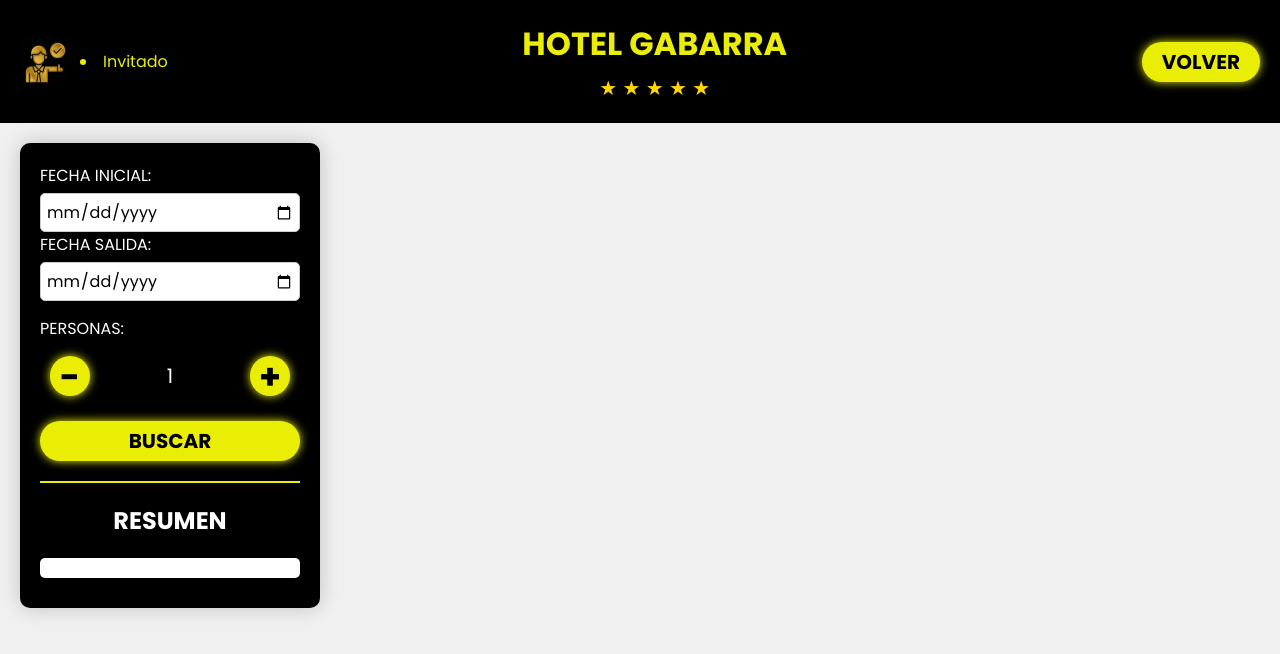
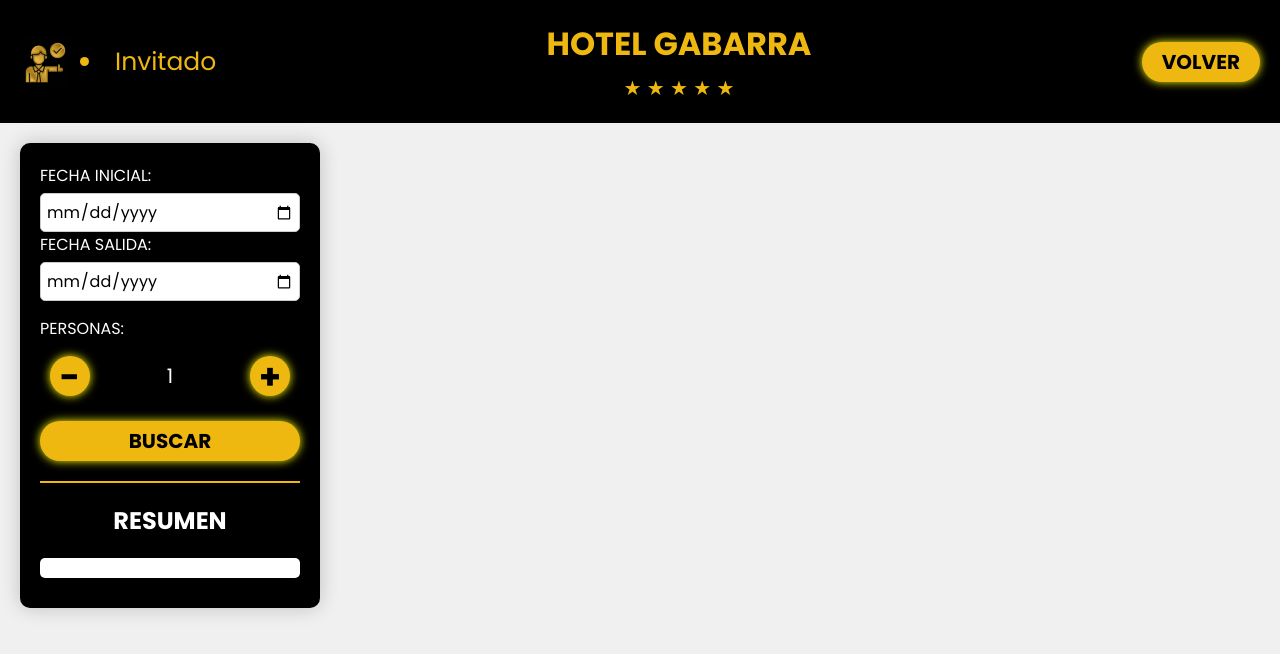
Before and after one commit to Lealcacua/hotelGabarra, a website: page public/filtroBusqueda.html in a window 1280 px wide. Drawn offline with Linux system fonts and the light colour scheme; no server answers.

Commit message:
Arreglos de color
Cambios de color secundarios.

```diff
--- a/public/js/verReservas.js
+++ b/public/js/verReservas.js
@@ -27,10 +27,9 @@ document.addEventListener('DOMContentLoaded', function () {
                 row.innerHTML = `
                     <td>${reserva.idReservas}</td>
                     <td>${reserva.idUsuario}</td>
-                    <td>${reserva.Habitaciones}</td>
+                    <td>${reserva.numeroHabitaciones}</td>
                     <td>${reserva.fechaInicio}</td>
                     <td>${reserva.fechaFin}</td>
-                    <td>${reserva.estadoPago}</td>
                 `;
                 reservasBody.appendChild(row);
             });
--- a/public/styles/Admin.css
+++ b/public/styles/Admin.css
@@ -8,6 +8,10 @@
 
 body {
     font-family: 'Poppins', sans-serif;
+}
+
+.nombreUsuario{
+    color: #efb810;
 }
 
 h1, h2 {
@@ -40,7 +44,7 @@ li {
 header {
     padding: 20px 20px;
     background: #000;
-    box-shadow: 0 0 10px rgb(234, 238, 5);
+    box-shadow: 0 0 10px #efb810;
     display: flex;
     align-items: center;
     position: fixed;
@@ -71,7 +75,7 @@ header ul li a {
 }
 
 header ul li a:hover {
-    color: #FFD700;
+    color: #efb810;
 }
 
 header i {
@@ -114,7 +118,7 @@ header .navlinks span {
 }
 
 .slider {
-    background-image: url('../images/sencilla1.jpg');
+    background-image: url('../images/frente.jpeg');
     background-size: cover;
     background-position: center;
     height: calc(100vh - 40px);
@@ -128,27 +132,27 @@ header .navlinks span {
 
 @keyframes animate {
     20% {
-        background-image: url('../images/sencilla1.jpg');
+        background-image: url('../images/frente.jpeg');
         background-size: cover;
     }
 
     40% {
-        background-image: url('../images/sencilla2.jpg');
+        background-image: url('../images/pasillo.jpeg');
         background-size: cover;
     }
 
     60% {
-        background-image: url('../images/sencilla3.jpg');
+        background-image: url('../images/piscina.jpeg');
         background-size: cover;
     }
 
     80% {
-        background-image: url('../images/sencilla4.jpg');
+        background-image: url('../images/buffet.jpeg');
         background-size: cover;
     }
 
     100% {
-        background-image: url('../images/sencilla4.jpg');
+        background-image: url('../images/sala.jpeg');
         background-size: cover;
     }
 }
@@ -181,8 +185,8 @@ header .navlinks span {
     position: relative;
     width: 100%;
     height: 40px;
-    background: rgb(234, 238, 5);
-    box-shadow: 0 0 10px rgb(234, 238, 5);
+    background: #efb810;
+    box-shadow: 0 0 10px yellow;
     padding: 10px 20px;
     border: none;
     border-radius: 30px;
--- a/public/styles/filtroBusqueda.css
+++ b/public/styles/filtroBusqueda.css
@@ -17,13 +17,15 @@ body {
     justify-content: space-between;
     align-items: center;
     background-color: #000;
-    color: rgb(234, 238, 5);
+    color: #efb810;
     padding: 20px;
 }
 
 .header-left {
     display: flex;
     align-items: center;
+    color: #efb810;
+    font-size: 25px;
 }
 
 .verified-icon {
@@ -53,7 +55,7 @@ body {
 
 .stars span {
     font-size: 20px;
-    color: gold;
+    color: #efb810;
 }
 
 .header-right {
@@ -64,8 +66,8 @@ body {
     position: relative;
     width: 100%;
     height: 40px;
-    background: rgb(234, 238, 5);
-    box-shadow: 0 0 10px rgb(234, 238, 5);
+    background: #efb810;
+    box-shadow: 0 0 10px yellow;
     padding: 10px 20px;
     border: none;
     border-radius: 30px;
@@ -114,8 +116,8 @@ button {
     position: relative;
     width: 100%;
     height: 40px;
-    background: rgb(234, 238, 5);
-    box-shadow: 0 0 10px rgb(234, 238, 5);
+    background: #efb810;
+    box-shadow: 0 0 10px yellow;
     padding: 10px 20px;
     border: none;
     border-radius: 30px;
@@ -141,8 +143,8 @@ button {
     position: relative;
     width: 30px;
     height: 40px;
-    background: rgb(234, 238, 5);
-    box-shadow: 0 0 10px rgb(234, 238, 5);
+    background: #efb810;
+    box-shadow: 0 0 10px yellow;
     font-size: 35px;
     color: black;
     cursor: pointer;
@@ -204,8 +206,8 @@ button {
     position: relative;
     width: 100%;
     height: 40px;
-    background: rgb(234, 238, 5);
-    box-shadow: 0 0 10px rgb(234, 238, 5);
+    background: #efb810;
+    box-shadow: 0 0 10px yellow;
     font-size: 20px;
     color: #000;
     cursor: pointer;
@@ -232,8 +234,8 @@ button {
 
 #pagarReserva {
     margin-top: 20px;
-    background: rgb(234, 238, 5);
-    box-shadow: 0 0 10px rgb(234, 238, 5);
+    background: #efb810;
+    box-shadow: 0 0 10px yellow;
     border: none;
     border-radius: 30px;
     cursor: pointer;
@@ -248,7 +250,7 @@ button {
 .divider {
     border: none;
     height: 2px;
-    background-color: rgb(234, 238, 5);
+    background-color: #efb810;
     margin: 20px 0; /* Espaciado alrededor de la línea divisoria */
 }
 
@@ -322,8 +324,8 @@ button {
 }
 
 #confirmarPagoBtn {
-    background: rgb(234, 238, 5);
-    box-shadow: 0 0 10px rgb(234, 238, 5);
+    background: #efb810;
+    box-shadow: 0 0 10px yellow;
     border: none;
     border-radius: 30px;
     cursor: pointer;
--- a/public/styles/habitaciones.css
+++ b/public/styles/habitaciones.css
@@ -17,7 +17,7 @@ body {
     justify-content: space-between;
     align-items: center;
     background-color: #000;
-    color: rgb(234, 238, 5);
+    color: #efb810;
     padding: 20px;
 }
 
@@ -33,8 +33,8 @@ body {
 }
 
 .username {
-    font-size: 20px;
-    color: white;
+    font-size: 25px;
+    color: #efb810;
     margin-right: 20px;
 }
 
@@ -53,7 +53,7 @@ body {
 
 .stars span {
     font-size: 20px;
-    color: gold;
+    color: #efb810;
 }
 
 .header-right {
@@ -64,8 +64,8 @@ body {
     position: relative;
     width: 100%;
     height: 40px;
-    background: rgb(234, 238, 5);
-    box-shadow: 0 0 10px rgb(234, 238, 5);
+    background: #efb810;
+    box-shadow: 0 0 10px yellow;
     padding: 10px 20px;
     border: none;
     border-radius: 30px;
--- a/public/styles/inicio.css
+++ b/public/styles/inicio.css
@@ -40,7 +40,7 @@ li {
 header {
     padding: 20px 20px;
     background: #000;
-    box-shadow: 0 0 10px rgb(200, 150, 41);
+    box-shadow: 0 0 10px #efb810;
     display: flex;
     align-items: center;
     position: fixed;
@@ -71,7 +71,7 @@ header ul li a {
 }
 
 header ul li a:hover {
-    color: rgb(200, 150, 41);
+    color: #efb810;
 }
 
 header i {
--- a/public/styles/pagos.css
+++ b/public/styles/pagos.css
@@ -17,13 +17,15 @@ body {
     justify-content: space-between;
     align-items: center;
     background-color: #000;
-    color: rgb(234, 238, 5);
+    color: #efb810;
     padding: 20px;
 }
 
 .header-left {
     display: flex;
     align-items: center;
+    font-size: 25px;
+    color: #efb810;
 }
 
 .verified-icon {
@@ -33,8 +35,6 @@ body {
 }
 
 .username {
-    font-size: 20px;
-    color: white;
     margin-right: 20px;
 }
 
@@ -53,7 +53,7 @@ body {
 
 .stars span {
     font-size: 20px;
-    color: gold;
+    color: #efb810;
 }
 
 .header-right {
@@ -64,8 +64,8 @@ body {
     position: relative;
     width: 100%;
     height: 40px;
-    background: rgb(234, 238, 5);
-    box-shadow: 0 0 10px rgb(234, 238, 5);
+    background: #efb810;
+    box-shadow: 0 0 10px yellow;
     padding: 10px 20px;
     border: none;
     border-radius: 30px;
--- a/public/styles/sesionIniciada.css
+++ b/public/styles/sesionIniciada.css
@@ -10,13 +10,11 @@ body {
     font-family: 'Poppins', sans-serif;
 }
 .nombreUsuario{
-    color: #ddd;
+    color: #efb810;
 }
-span{
-    color: #ddd;
-}
+
 p{
-    color: #ddd;
+    color: white;
 }
 h1, h2 {
     font-family: sans-serif;
@@ -48,7 +46,7 @@ li {
 header {
     padding: 20px 20px;
     background: #000;
-    box-shadow: 0 0 10px rgb(234, 238, 5);
+    box-shadow: 0 0 10px #efb810;
     display: flex;
     align-items: center;
     position: fixed;
@@ -79,7 +77,7 @@ header ul li a {
 }
 
 header ul li a:hover {
-    color: #FFD700;
+    color: #efb810;
 }
 
 header i {
@@ -122,7 +120,7 @@ header .navlinks span {
 }
 
 .slider {
-    background-image: url('../images/sencilla1.jpg');
+    background-image: url('../images/frente.jpeg');
     background-size: cover;
     background-position: center;
     height: calc(100vh - 40px);
@@ -131,31 +129,32 @@ header .navlinks span {
     margin: 0 auto;
     animation: animate 10s infinite;
     position: relative;
+
 }
 
 @keyframes animate {
     20% {
-        background-image: url('../images/sencilla1.jpg');
+        background-image: url('../images/frente.jpeg');
         background-size: cover;
     }
 
     40% {
-        background-image: url('../images/sencilla2.jpg');
+        background-image: url('../images/pasillo.jpeg');
         background-size: cover;
     }
 
     60% {
-        background-image: url('../images/sencilla3.jpg');
+        background-image: url('../images/piscina.jpeg');
         background-size: cover;
     }
 
     80% {
-        background-image: url('../images/sencilla4.jpg');
+        background-image: url('../images/buffet.jpeg');
         background-size: cover;
     }
 
     100% {
-        background-image: url('../images/sencilla4.jpg');
+        background-image: url('../images/sala.jpeg');
         background-size: cover;
     }
 }
@@ -188,8 +187,8 @@ header .navlinks span {
     position: relative;
     width: 100%;
     height: 40px;
-    background: rgb(234, 238, 5);
-    box-shadow: 0 0 10px rgb(234, 238, 5);
+    background: #efb810;
+    box-shadow: 0 0 10px yellow;
     padding: 10px 20px;
     border: none;
     border-radius: 30px;
--- a/public/styles/soporte.css
+++ b/public/styles/soporte.css
@@ -17,13 +17,15 @@ body {
     justify-content: space-between;
     align-items: center;
     background-color: #000;
-    color: rgb(234, 238, 5);
+    color: #efb810;
     padding: 20px;
 }
 
 .header-left {
     display: flex;
     align-items: center;
+    font-size: 25px;
+    color: #efb810;
 }
 
 .verified-icon {
@@ -33,8 +35,8 @@ body {
 }
 
 .username {
-    font-size: 20px;
-    color: white;
+    font-size: 25px;
+    color: #efb810;
     margin-right: 20px;
 }
 
@@ -54,7 +56,7 @@ body {
 
 .stars span {
     font-size: 20px;
-    color: gold;
+    color: #efb810;
 }
 
 .header-right {
@@ -65,8 +67,8 @@ body {
     position: relative;
     width: 100%;
     height: 40px;
-    background: rgb(234, 238, 5);
-    box-shadow: 0 0 10px rgb(234, 238, 5);
+    background: #efb810;
+    box-shadow: 0 0 10px yellow;
     padding: 10px 20px;
     border: none;
     border-radius: 30px;
--- a/public/styles/styles.css
+++ b/public/styles/styles.css
@@ -20,7 +20,7 @@ body {
     width: 400px;
     height: 500px;
     background: #000;
-    box-shadow: 0 0 50px rgb(234, 238, 5);
+    box-shadow: 0 0 50px yellow;
     border-radius: 20px;
     padding: 40px;
     overflow: hidden;
@@ -63,7 +63,7 @@ body {
 
 h2 {
     font-size: 30px;
-    color: rgb(246, 247, 223);
+    color: #efb810;
     text-align: center;
 }
 
@@ -89,7 +89,7 @@ h2 {
     height: 40px;
     font-size: 16px;
     color: rgb(246, 247, 223);
-    padding: 0 5px;
+    padding: 0 50px;
     background: transparent;
     border: none;
     outline: none;
@@ -98,7 +98,7 @@ h2 {
 
 .input-group input:focus~label,
 .input-group input:valid~label {
-    top: -5px;
+    top: -2px;
 }
 
 .remember {
@@ -111,15 +111,15 @@ h2 {
 }
 
 .remember label input {
-    accent-color: rgb(234, 238, 5);
+    accent-color: #efb810;
 }
 
 button {
     position: relative;
     width: 100%;
     height: 40px;
-    background: rgb(234, 238, 5);
-    box-shadow: 0 0 10px rgb(234, 238, 5);
+    background: #efb810;
+    box-shadow: 0 0 10px yellow;
     font-size: 16px;
     color: #000;
     font-weight: 500;
@@ -140,7 +140,7 @@ button {
 }
 
 .signUp-link p a {
-    color: rgb(234, 238, 5);
+    color: #efb810;
     text-decoration: none;
     font-weight: 500;
 }
--- a/public/styles/verReservas.css
+++ b/public/styles/verReservas.css
@@ -17,7 +17,7 @@ body {
     justify-content: space-between;
     align-items: center;
     background-color: #000;
-    color: rgb(234, 238, 5);
+    color: #efb810;
     padding: 20px;
 }
 
@@ -33,8 +33,8 @@ body {
 }
 
 .username {
-    font-size: 20px;
-    color: white;
+    font-size: 25px;
+    color: #efb810;
     margin-right: 20px;
 }
 
@@ -53,7 +53,7 @@ body {
 
 .stars span {
     font-size: 20px;
-    color: gold;
+    color: #efb810;
 }
 
 .header-right {
@@ -64,8 +64,8 @@ body {
     position: relative;
     width: 100%;
     height: 40px;
-    background: rgb(234, 238, 5);
-    box-shadow: 0 0 10px rgb(234, 238, 5);
+    background: #efb810;
+    box-shadow: 0 0 10px yellow;
     padding: 10px 20px;
     border: none;
     border-radius: 30px;
```
Also changed, not shown: public/registroSesion.html (+1 -0 lines), public/soporte.html (+2 -2 lines), public/verReservas.html (+1 -2 lines).
